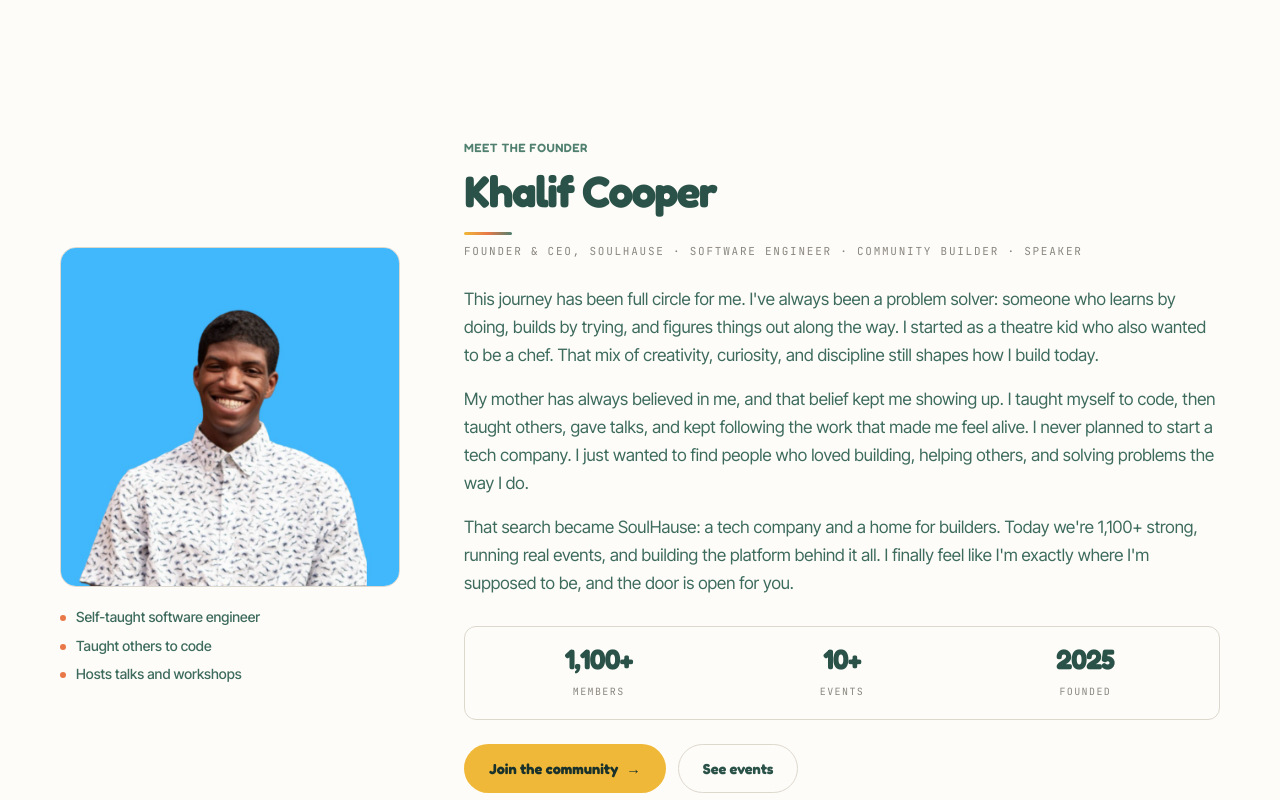
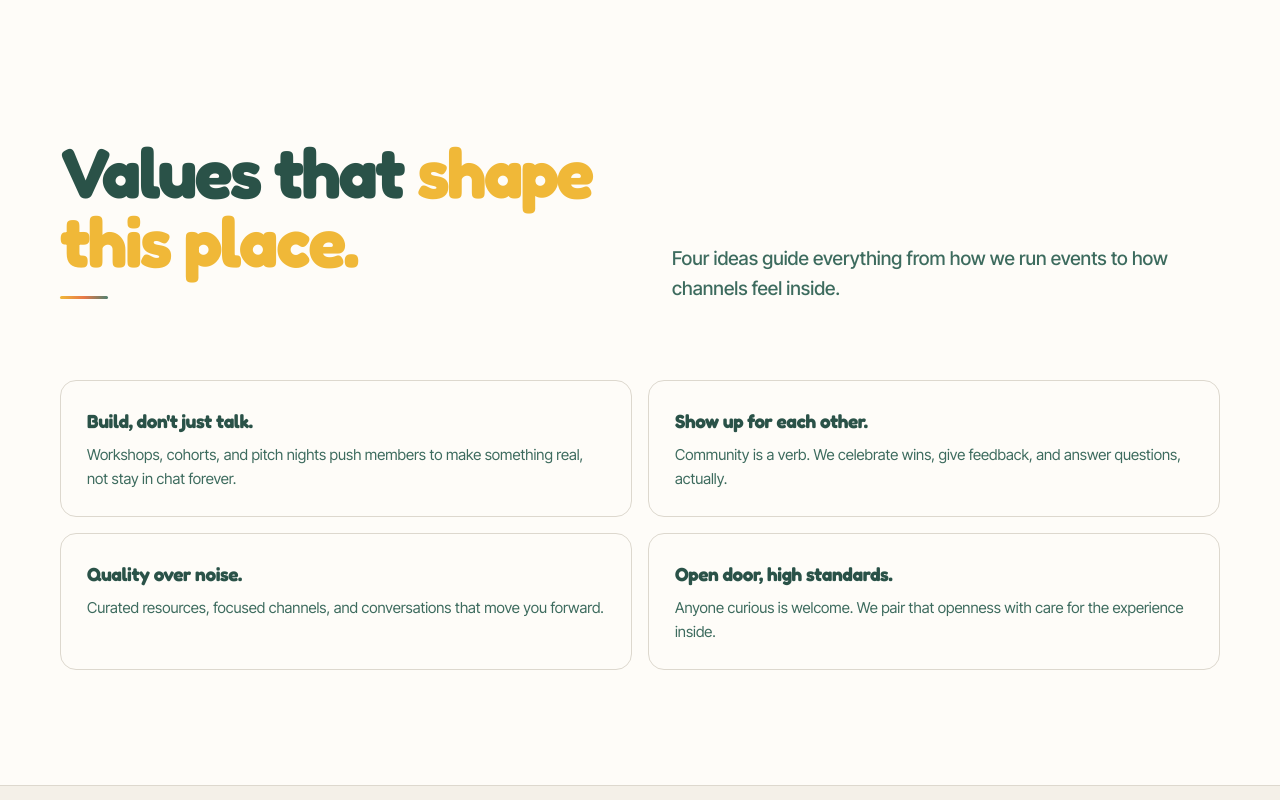
Before and after one commit to kcooperdev/soulhause, a Next.js app: page /about in a window 1280 px wide. Shown: the part 1080-1880 px from the top of the page. Built offline with nearby package versions, Linux system fonts and the light colour scheme.

Commit message:
updated site

```diff
--- a/app/about/page.tsx
+++ b/app/about/page.tsx
@@ -1,16 +1,8 @@
-import Image from "next/image";
-import Link from "next/link";
 import { Nav } from "../components/Nav";
 import { Footer } from "../components/Footer";
 import { PageHero } from "../components/PageHero";
 import { PageCta } from "../components/PageCta";
-import {
-  EVENTS_HOSTED,
-  FOUNDED_YEAR,
-  FOUNDER,
-  JOIN_URL,
-  MEMBER_COUNT,
-} from "../components/constants";
+import { MEMBER_COUNT } from "../components/constants";
 
 const VALUES = [
   {
@@ -30,10 +22,6 @@
     body: "Anyone curious is welcome. We pair that openness with care for the experience inside.",
   },
 ];
-
-const FOUNDER_STORY = FOUNDER.story.map((paragraph) =>
-  paragraph.replace("{MEMBER_COUNT}", MEMBER_COUNT)
-);
 
 export default function About() {
   return (
@@ -70,73 +58,7 @@
         </div>
       </section>
 
-      <section className="sec sec-alt" id="founder">
-        <div className="wrap founder-block">
-          <div className="founder-photo">
-            <Image
-              src="/founder.jpeg"
-              alt={`${FOUNDER.name}, ${FOUNDER.role} of SoulHause`}
-              width={480}
-              height={480}
-              className="founder-photo-img"
-              priority
-            />
-            <ul className="founder-highlights">
-              {FOUNDER.highlights.map((item) => (
-                <li key={item}>{item}</li>
-              ))}
-            </ul>
-          </div>
-
-          <div className="founder-copy">
-            <p className="founder-eyebrow">Meet the founder</p>
-            <h2 className="h-section path-signature-head founder-title">
-              {FOUNDER.name}
-            </h2>
-            <p className="founder-role">
-              {FOUNDER.role}, SoulHause · {FOUNDER.credentials}
-            </p>
-
-            {FOUNDER_STORY.map((paragraph) => (
-              <p key={paragraph.slice(0, 28)} className="about-copy">
-                {paragraph}
-              </p>
-            ))}
-
-            <div className="founder-proof">
-              <div className="founder-proof-stat">
-                <span className="founder-proof-num">{MEMBER_COUNT}</span>
-                <span className="founder-proof-lbl">Members</span>
-              </div>
-              <div className="founder-proof-stat">
-                <span className="founder-proof-num">{EVENTS_HOSTED}</span>
-                <span className="founder-proof-lbl">Events</span>
-              </div>
-              <div className="founder-proof-stat">
-                <span className="founder-proof-num">{FOUNDED_YEAR}</span>
-                <span className="founder-proof-lbl">Founded</span>
-              </div>
-            </div>
-
-            <div className="founder-ctas">
-              <a
-                href={JOIN_URL}
-                data-join-gate
-                target="_blank"
-                rel="noopener noreferrer"
-                className="btn btn-primary"
-              >
-                Join the community <span className="arrow">→</span>
-              </a>
-              <Link href="/#pathways" className="btn btn-ghost">
-                See events
-              </Link>
-            </div>
-          </div>
-        </div>
-      </section>
-
-      <section className="sec">
+      <section className="sec sec-alt">
         <div className="wrap">
           <div className="sec-head">
             <div>
--- a/app/components/Nav.tsx
+++ b/app/components/Nav.tsx
@@ -21,7 +21,6 @@
     label: "About",
     items: [
       { label: "Mission", href: "/about" },
-      { label: "Founder", href: "/about#founder" },
       { label: "Membership", href: "/membership" },
       { label: "Contact", href: "/contact" },
     ],
--- a/app/components/constants.ts
+++ b/app/components/constants.ts
@@ -7,7 +7,7 @@
 
 export const NEXT_EVENT = {
   title: "Hause of Soul",
-  date: "September 22, 2026",
+  date: "September 17, 2026",
   format: "Happy Hour",
   location: "In person",
   rsvpUrl: JOIN_URL,
@@ -74,19 +74,3 @@
     "Show up to your first session, lab, or mixer",
   ],
 } as const;
-
-export const FOUNDER = {
-  name: "Khalif Cooper",
-  role: "Founder & CEO",
-  credentials: "Software engineer · community builder · speaker",
-  highlights: [
-    "Self-taught software engineer",
-    "Taught others to code",
-    "Hosts talks and workshops",
-  ],
-  story: [
-    "This journey has been full circle for me. I've always been a problem solver: someone who learns by doing, builds by trying, and figures things out along the way. I started as a theatre kid who also wanted to be a chef. That mix of creativity, curiosity, and discipline still shapes how I build today.",
-    "My mother has always believed in me, and that belief kept me showing up. I taught myself to code, then taught others, gave talks, and kept following the work that made me feel alive. I never planned to start a tech company. I just wanted to find people who loved building, helping others, and solving problems the way I do.",
-    "That search became SoulHause: a tech company and a home for builders. Today we're {MEMBER_COUNT} strong, running real events, and building the platform behind it all. I finally feel like I'm exactly where I'm supposed to be, and the door is open for you.",
-  ],
-} as const;
--- a/app/globals.css
+++ b/app/globals.css
@@ -1052,145 +1052,6 @@
 .about-intro-head {
   margin-bottom: 24px;
   font-size: clamp(28px, 3.5vw, 44px);
-}
-.founder-block {
-  display: grid;
-  grid-template-columns: minmax(0, 1fr);
-  gap: 40px;
-  align-items: center;
-}
-@media (min-width: 880px) {
-  .founder-block {
-    grid-template-columns: minmax(240px, 340px) minmax(0, 1fr);
-    gap: 64px;
-  }
-}
-.founder-photo {
-  justify-self: center;
-  width: min(100%, 340px);
-}
-.founder-photo-img {
-  width: 100%;
-  height: auto;
-  border-radius: 16px;
-  border: 1px solid var(--line);
-  display: block;
-  object-fit: cover;
-  aspect-ratio: 1;
-}
-.founder-eyebrow {
-  font-family: var(--font-retro), var(--font-display), system-ui;
-  font-size: 12px;
-  font-weight: 600;
-  letter-spacing: 0.04em;
-  text-transform: uppercase;
-  color: var(--house-green);
-  margin: 0 0 12px;
-}
-.founder-title {
-  font-size: clamp(28px, 3.5vw, 44px);
-  margin-bottom: 8px;
-}
-.founder-role {
-  font-family: var(--font-mono);
-  font-size: 11px;
-  letter-spacing: 0.16em;
-  text-transform: uppercase;
-  color: var(--muted);
-  margin: 0 0 24px;
-}
-.founder-copy .about-copy + .about-copy {
-  margin-top: 16px;
-}
-.founder-highlights {
-  list-style: none;
-  padding: 0;
-  margin: 20px 0 0;
-  display: flex;
-  flex-direction: column;
-  gap: 8px;
-}
-.founder-highlights li {
-  font-size: 14px;
-  font-weight: 500;
-  color: var(--ink-soft);
-  padding-left: 16px;
-  position: relative;
-  line-height: 1.45;
-}
-.founder-highlights li::before {
-  content: "";
-  position: absolute;
-  left: 0;
-  top: 8px;
-  width: 6px;
-  height: 6px;
-  border-radius: 50%;
-  background: var(--sun-orange);
-}
-.founder-quote {
-  margin: 0 0 24px;
-  padding: 20px 22px;
-  background: var(--paper);
-  border-radius: 0 12px 12px 0;
-  border: 1px solid var(--line);
-  border-left: 4px solid var(--sun-gold);
-}
-.founder-quote p {
-  margin: 0;
-  font-family: var(--font-body), system-ui, sans-serif;
-  font-size: clamp(17px, 1.6vw, 19px);
-  font-weight: 600;
-  line-height: 1.5;
-  color: var(--ink);
-  letter-spacing: -0.01em;
-}
-.founder-proof {
-  display: grid;
-  grid-template-columns: repeat(3, minmax(0, 1fr));
-  gap: 12px;
-  margin: 28px 0 24px;
-  padding: 18px;
-  background: var(--paper);
-  border: 1px solid var(--line);
-  border-radius: 12px;
-}
-.founder-proof-stat {
-  text-align: center;
-}
-.founder-proof-num {
-  display: block;
-  font-family: var(--font-retro), var(--font-display), system-ui;
-  font-size: clamp(22px, 3vw, 28px);
-  font-weight: 700;
-  letter-spacing: -0.03em;
-  color: var(--ink);
-  line-height: 1;
-  margin-bottom: 4px;
-}
-.founder-proof-lbl {
-  font-family: var(--font-mono);
-  font-size: 10px;
-  letter-spacing: 0.14em;
-  text-transform: uppercase;
-  color: var(--muted);
-}
-.founder-ctas {
-  display: flex;
-  flex-wrap: wrap;
-  gap: 12px;
-}
-@media (max-width: 639px) {
-  .founder-ctas {
-    flex-direction: column;
-  }
-  .founder-ctas .btn {
-    width: 100%;
-    justify-content: center;
-  }
-}
-#founder {
-  scroll-margin-top: calc(var(--nav-height, 72px) + 16px);
 }
 .about-grid {
   display: grid;
@@ -3049,6 +2910,11 @@
   opacity: 1;
   pointer-events: auto;
 }
+@media (min-width: 768px) {
+  .pathway-sticky {
+    display: none;
+  }
+}
 .pathway-sticky-inner {
   display: flex;
   gap: 8px;
@@ -3451,8 +3317,7 @@
   }
 
   .about-intro .h-section,
-  .about-intro-head,
-  .founder-title {
+  .about-intro-head {
     margin-bottom: 24px !important;
   }
 
@@ -3625,41 +3490,6 @@
     gap: 48px;
   }
 
-  .founder-block {
-    gap: 56px;
-  }
-
-  .founder-role {
-    margin-bottom: 32px;
-    line-height: 1.5;
-  }
-
-  .founder-copy .about-copy + .about-copy {
-    margin-top: 22px;
-  }
-
-  .founder-proof {
-    margin: 36px 0 32px;
-    padding: 24px 18px;
-    gap: 18px;
-  }
-
-  .founder-ctas {
-    gap: 16px;
-  }
-
-  .founder-ctas .btn {
-    width: 100%;
-    justify-content: center;
-    padding: 16px 24px;
-    min-height: 52px;
-  }
-
-  .founder-highlights {
-    margin-top: 24px;
-    gap: 12px;
-  }
-
   .values {
     gap: 16px;
   }
@@ -3828,10 +3658,6 @@
   .sec[id] {
     scroll-margin-top: calc(var(--nav-height, 72px) + 56px);
   }
-
-  #founder {
-    scroll-margin-top: calc(var(--nav-height, 72px) + 20px);
-  }
 }
 
 @media (max-width: 380px) {
```
